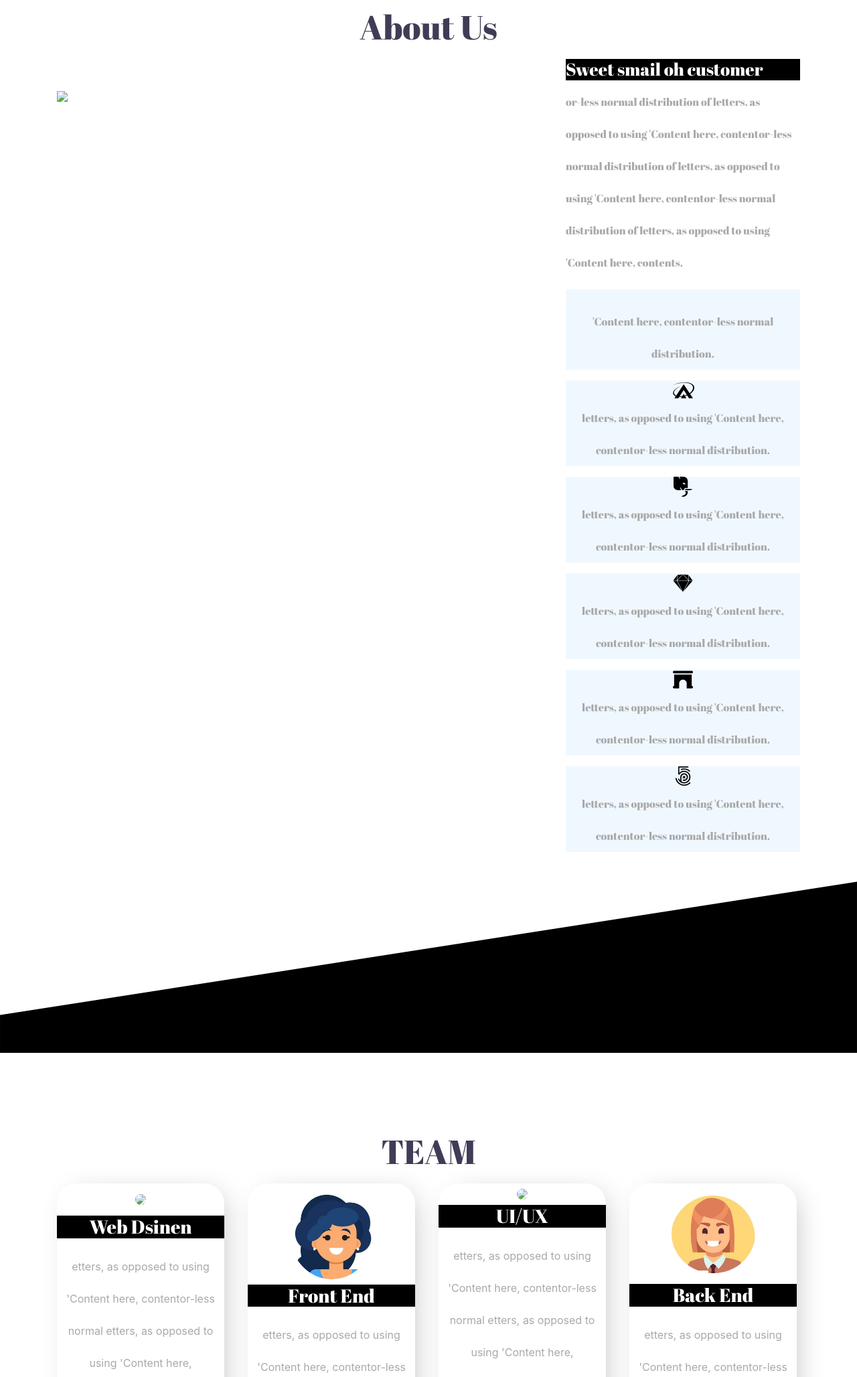
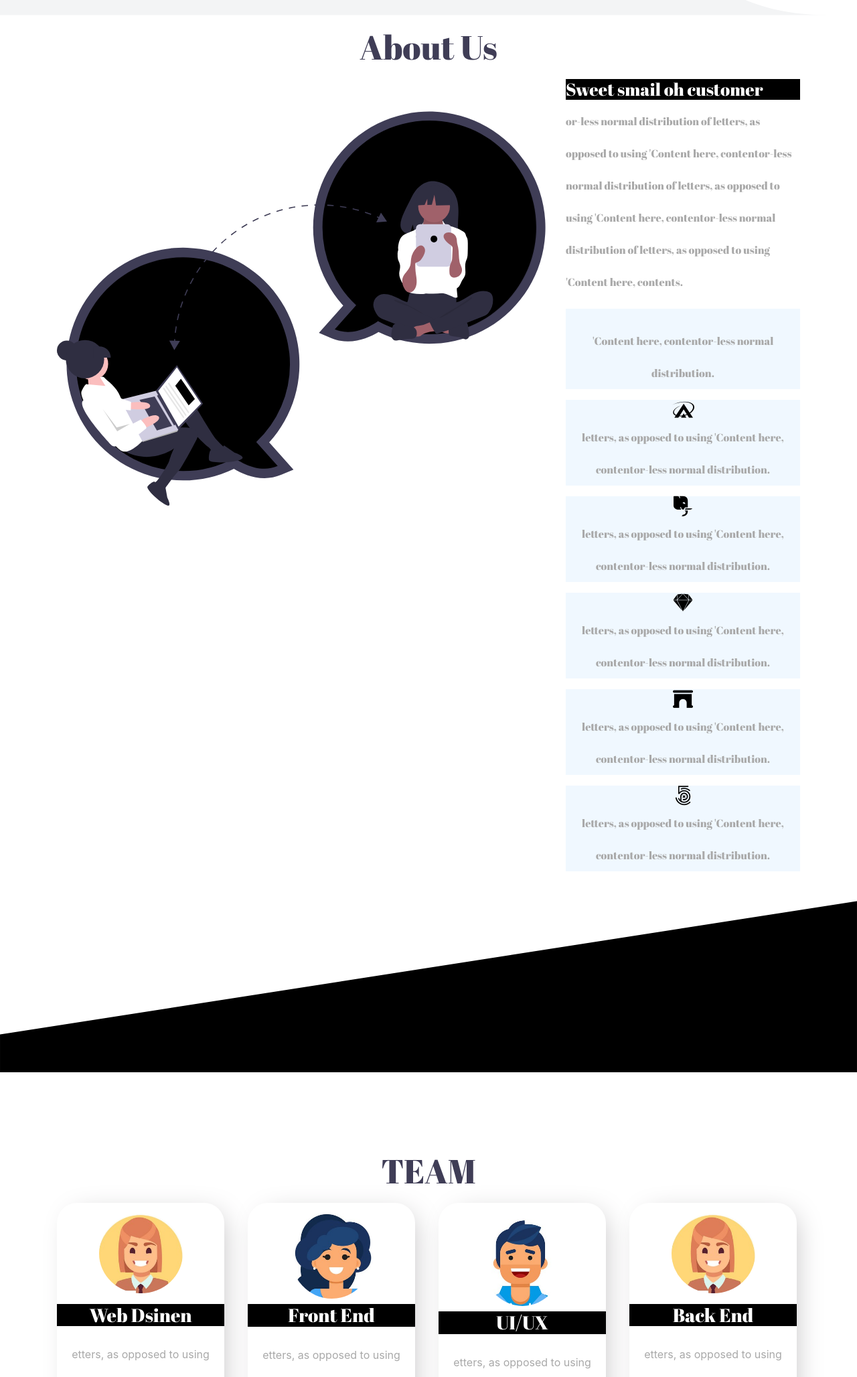
Before and after one commit to Aboud20/profile, a plain HTML site: page index.html in a window 1280 px wide. Shown: the part 744-2800 px from the top of the page at 67% size. Drawn offline with nearby package versions, Linux system fonts and the light colour scheme; the site is published under a folder, as on GitHub Pages, so addresses that start at the root find nothing; some icons are missing.

Commit message:
Update index.html

```diff
--- a/index.html
+++ b/index.html
@@ -76,7 +76,7 @@
           </div>
           <div class="col-lg-1"></div>
            <div class="col-lg-7">
-    <img class="img-responsive w-100 mt-5" src="/img/undraw_progressive_app_m9ms.svg">
+    <img class="img-responsive w-100 mt-5" src="img/undraw_progressive_app_m9ms.svg">
        </div>
 
        </div>
@@ -91,7 +91,7 @@
       <div class="container">
       <div class="row">
       <div class="col-lg-8">
-       <img  class="img-responsive w-100 mt-5 wow fadeIn" src="/img/undraw_real_time_collaboration_c62i.svg" >
+       <img  class="img-responsive w-100 mt-5 wow fadeIn" src="img/undraw_real_time_collaboration_c62i.svg" >
           </div>
           <div class="col-lg-4">
        <div class="text-about wow fadeIn">
@@ -144,7 +144,7 @@
           <div class="row">
            <div class="col-lg-3">
             <div class="card1 wow fadeIn">
-             <img class="img-responsive rounded-circle w-50 m-3" src="/img/27126208.jpg">
+             <img class="img-responsive rounded-circle w-50 m-3" src="img/27126208.jpg">
 
                    <h3>Web Dsinen</h3>
                  <article>etters, as opposed to using 'Content here, contentor-less normal
@@ -165,7 +165,7 @@
 
             <div class="col-lg-3 col-md-12">
             <div class="card2 wow fadeIn">
-             <img class=" img-responsive rounded-circle w-50 m-2" src="/img/and%20w.jpg">
+             <img class=" img-responsive rounded-circle w-50 m-2" src="img/and%20w.jpg">
                    <h3> UI/UX</h3>
                  <article>etters, as opposed to using 'Content here, contentor-less normal
                  etters, as opposed to using 'Content here, contentor-less normal.
```
